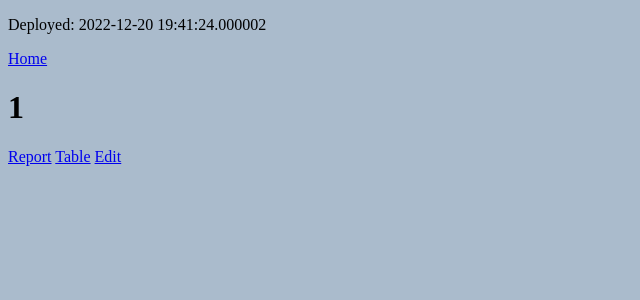
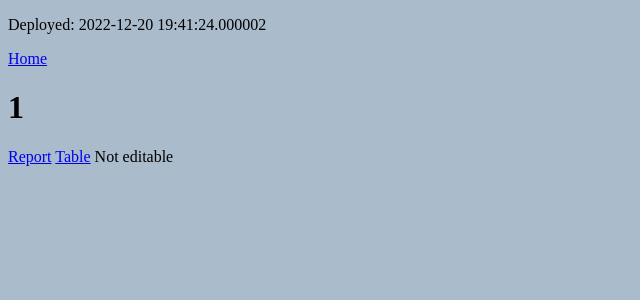
Before and after one commit to jimkon/mecon, a Flask app: page /tags/1 in a window 1280 px wide. Shown: the top 300 px of the page, without its empty margins (0-640 px from the left). Run offline with Flask 2, Linux system fonts and the light colour scheme; data that the repository does not hold is empty; parts of the project's set-up code (start-up, migrations or seed data) failed here and were passed over.

Commit message:
[CODEHEALTH] - minor fixes -

```diff
--- a/app.py
+++ b/app.py
@@ -77,7 +77,7 @@ def tags():
 
 @app.route('/tags/<tag_name>')
 def tag_page(tag_name):
-    is_json_tag = data_object.tags[tag_name].get('json', None)
+    is_json_tag = 'json' in data_object.tags[tag_name].keys()
     kwargs = globals().copy()
     kwargs.update(locals())
     return render_template('tag_page.html', **kwargs)
--- a/templates/tag_page.html
+++ b/templates/tag_page.html
@@ -7,7 +7,7 @@
     {% if is_json_tag %}
     <a href={{ url_for('tag_edit', tag_name=tag_name) }} >Edit</a>
     {% else %}
-    <a href={{ url_for('tag_edit', tag_name=tag_name) }} disabled >Edit</a>
+    Not editable
     {% endif %}
     {{ tag_page_content|safe }}
 {% endblock content %}
```
